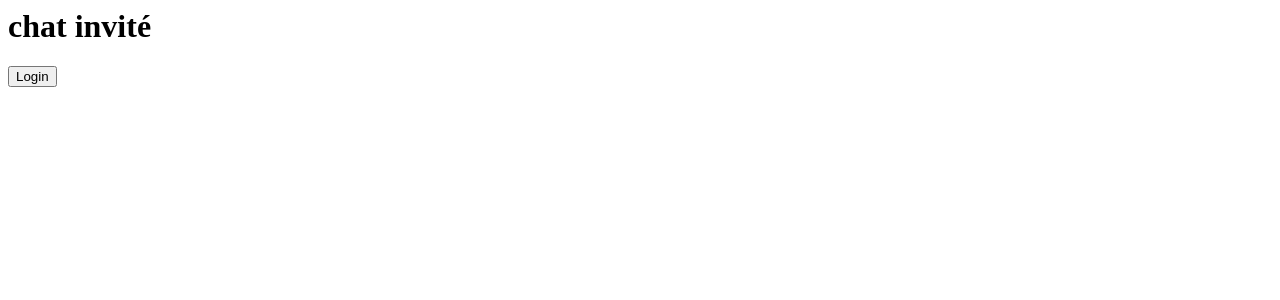
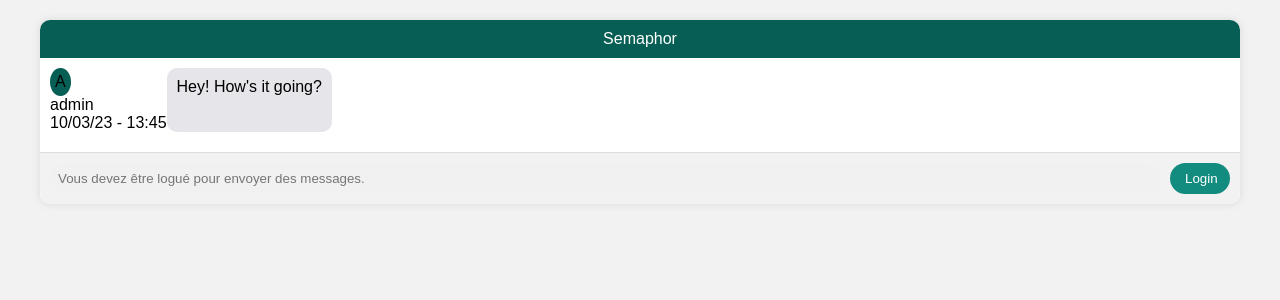
Before and after one commit to emf-info-21-22-3/module-151-Gendres, a PHP site: page /projet/client/views/guest_chat.html in a window 1280 px wide. Shown: the top 300 px of the page. Run offline with PHP 8.4, Linux system fonts and the light colour scheme.

Commit message:
IHM du client

```diff
--- a/projet/client/css/login.css
+++ b/projet/client/css/login.css
@@ -35,6 +35,7 @@ body {
 }
 
 .login-btn {
+    margin: 3px;
     width: 100%;
     padding: 10px;
     background-color: #25d366;
--- a/projet/client/css/message.css
+++ b/projet/client/css/message.css
@@ -1,55 +1,72 @@
+/*
 body {
     font-family: Arial, sans-serif;
     background-color: #f2f2f2;
     margin: 0;
     padding: 0;
 }
+
 .chat-container {
-    height: 100vh;
-    max-width: 600px;
+    height: inherit;
+    max-width: 1200px;
     margin: 20px auto;
     border-radius: 10px;
     overflow: hidden;
     box-shadow: 0 0 10px rgba(0, 0, 0, 0.1);
     background-color: #fff;
+    display: flex;
+    flex-direction: column;
 }
+
 .chat-header {
     background-color: #075e54;
     color: #fff;
     padding: 10px;
     text-align: center;
 }
+
 .chat-messages {
-    height: 100%;
+    flex: 1;
+    overflow-y: auto;
     padding: 10px;
 }
+
 .message {
     margin-bottom: 10px;
     overflow: hidden;
 }
+
 .message .text {
+    float: left;
     background-color: #e5e5ea;
     padding: 10px;
     border-radius: 10px;
     clear: both;
 }
+
 .message.sender .text {
     background-color: #dcf8c6;
     float: right;
 }
+
 .chat-input {
     padding: 10px;
     background-color: #f2f2f2;
     border-top: 1px solid #ddd;
+    display: flex;
+    align-items: center;
 }
+
 .chat-input input[type="text"] {
-    width: calc(100% - 20px);
+    flex: 1;
     padding: 8px;
     border: none;
     border-radius: 20px;
     outline: none;
 }
+
 .chat-input button {
+    width: 60px;
     background-color: #128c7e;
     color: #fff;
     border: none;
@@ -58,3 +75,103 @@ body {
     margin-left: 10px;
     cursor: pointer;
 }
+*/
+
+body {
+    font-family: Arial, sans-serif;
+    background-color: #f2f2f2;
+    margin: 0;
+    padding: 0;
+}
+
+.chat-container {
+    height: inherit;
+    max-width: 1200px;
+    margin: 20px auto;
+    border-radius: 10px;
+    overflow: hidden;
+    box-shadow: 0 0 10px rgba(0, 0, 0, 0.1);
+    background-color: #fff;
+    display: flex;
+    flex-direction: column; /* Ensure children stack vertically */
+}
+
+.chat-header {
+    background-color: #075e54;
+    color: #fff;
+    padding: 10px;
+    text-align: center;
+}
+
+.chat-messages {
+    flex: 1; /* Grow to fill remaining space */
+    overflow-y: auto; /* Enable vertical scroll */
+    padding: 10px;
+}
+
+.message {
+    display: flex;
+    flex-direction: row;
+    flex-wrap: nowrap;
+    margin-bottom: 10px;
+    overflow: hidden;
+}
+
+.message .text {
+    float: left;
+    background-color: #e5e5ea;
+    padding: 10px;
+    border-radius: 10px;
+    clear: both;
+}
+.message .info .avatar {
+    background-color: #075e54;
+    border-radius: 100%;
+    padding: 5px;
+    width: max-content;
+    height: max-content;
+}
+.message.sender .text {
+    background-color: #dcf8c6;
+    float: right;
+}
+
+
+
+
+
+
+
+
+
+
+
+
+
+
+.chat-input {
+    padding: 10px;
+    background-color: #f2f2f2;
+    border-top: 1px solid #ddd;
+    display: flex;
+    align-items: center; /* Center items vertically */
+}
+
+.chat-input input[type="text"] {
+    flex: 1; /* Take up remaining space */
+    padding: 8px;
+    border: none;
+    border-radius: 20px;
+    outline: none;
+}
+
+.chat-input button {
+    width: 60px;
+    background-color: #128c7e;
+    color: #fff;
+    border: none;
+    padding: 8px 15px;
+    border-radius: 20px;
+    margin-left: 10px;
+    cursor: pointer;
+}
--- a/projet/client/js/ctrl.js
+++ b/projet/client/js/ctrl.js
@@ -48,6 +48,7 @@ class Ctrl {
 
 
   }
+
   checkLoginError(data, text, jqXHR) {
     $("#status").find("p").remove();
     $("#status").append("<p style='color:red;'>Problème avec la requete sur le serveur</p>");
--- a/projet/client/views/guest_chat.html
+++ b/projet/client/views/guest_chat.html
@@ -1,5 +1,23 @@
-<h1>chat invité</h1>
-<div>
-    <div class="messages"></div>
-    <div id="btnLogin"><button>Login</button></div>
+<link rel="stylesheet" type="text/css" media="screen" href="./css/message.css" />
+<div class="chat-container">
+
+    <div class="chat-header">
+        Semaphor
+    </div>
+    <div class="chat-messages">
+        <div class="message">
+            <div class="info">
+                <div class="avatar">A</div>
+                <div class="user">admin</div>
+                <div class="date">10/03/23 - 13:45</div>
+            </div>
+            <div class="text">Hey! How's it going?</div>
+        </div>
+
+    </div>
+    <div class="chat-input">
+        <input type="text" disabled placeholder="Vous devez être logué pour envoyer des messages.">
+        <button id="load-login">Login</button>
+
+    </div>
 </div>
--- a/projet/client/views/login.html
+++ b/projet/client/views/login.html
@@ -9,8 +9,10 @@
             <input type="text" placeholder="Login" class="input-field" id="username">
             <input type="password" placeholder="Mot de passe" class="input-field" id="password">
             <button type="submit" class="login-btn">Log In</button>
+            <button type="button" class="login-btn" id="create-btn">Créer un compte</button>
+            <button type="button" class="login-btn" id="skip-btn">Passer</button>
         </form>
-        <a href="#" class="forgot-password">Forgot password?</a>
+        <a href="#" class="forgot-password">Mot de passe oublié ?</a>
         <div id="status"></div>
     </div>
 </div>
```
Also changed, not shown: projet/client/js/VueCtrl.js (+10 -3 lines), projet/client/views/chat.html (+29 -10 lines), 1 other file.
